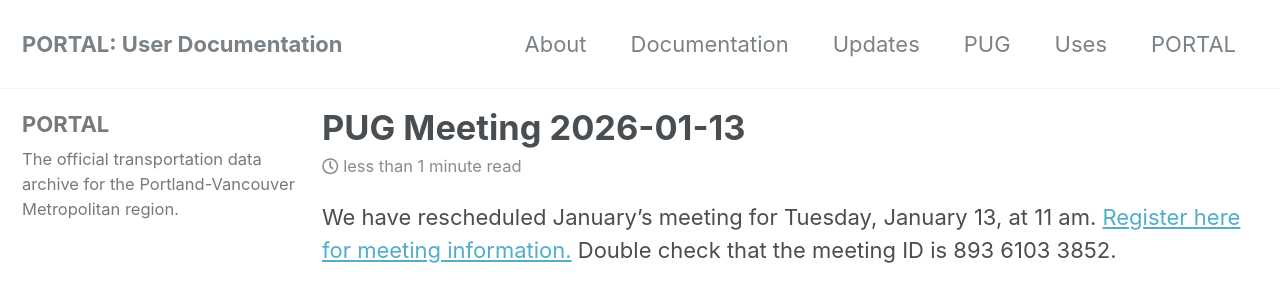
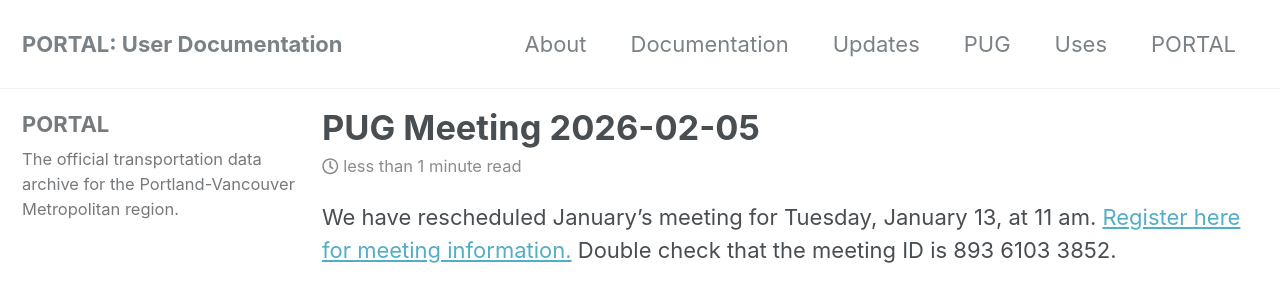
Before and after one commit to adus/portal-documentation, a Jekyll site: the page built from _posts/2026-01-30-pug-snowparade.md, in a window 1280 px wide and 900 px high. Shown: the top 301 px of the window. Built offline with Jekyll 4.4.1, drawn with Linux system fonts in a browser that asks for light colours; nearby versions of some CDN libraries.

Commit message:
update date

```diff
--- a/_posts/2026-01-30-pug-snowparade.md
+++ b/_posts/2026-01-30-pug-snowparade.md
@@ -1,5 +1,5 @@
 ---
-title: "PUG Meeting 2026-01-13"
+title: "PUG Meeting 2026-02-05"
 tags:
   - notices
 ---
```
